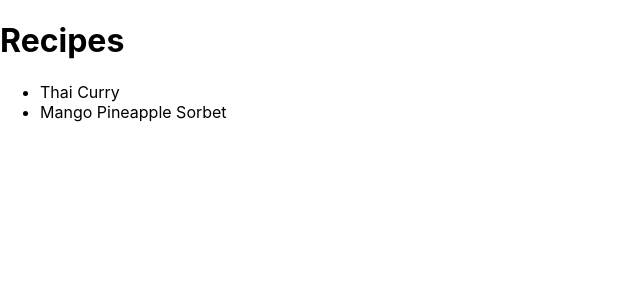
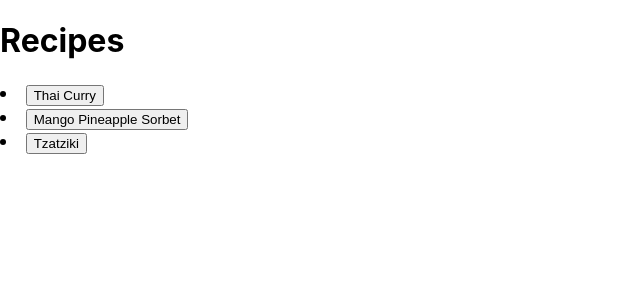
Before and after one commit to vickybremer/Rezeptbuch, a React (Create React App) app in the folder rezeptbuch/: page / in a window 1280 px wide. Shown: the top 300 px of the page, without its empty margins (0-640 px from the left). Built offline with nearby package versions, Linux system fonts and the light colour scheme.

Commit message:
Recipes.js: Rezepttitel zu Buttons
+ OnClick-Test

```diff
--- a/rezeptbuch/src/components/recipes/Recipes.js
+++ b/rezeptbuch/src/components/recipes/Recipes.js
@@ -1,4 +1,4 @@
-const recipes = [{
+const recipeData = [{
         "id": 0,
         "title": "Thai Curry",
         "ingredients": ["100g Rice", "400ml Coconut Milk", "Your favourite vegetables", "30g Cashews", "1Tbsp. Curry Paste"],
@@ -13,20 +13,35 @@ const recipes = [{
         "steps": ["1. Combine sugar, water, pineapple and mangoes in pot over medium heat", "2. Combine with syrup", "3. freeze"],
         "category": "dessert",
         "date": "29.06.2034"
+    },
+    {
+        "id": 2,
+        "title": "Tzatziki",
+        "ingredients": ["400g plain yogurt", "1 cucumber", "2 gloves of garlic", "Juice of half a lemon", "Salt", "Pepper"],
+        "steps": ["1. Shred the cucumber", "2. Squeeze water out of cucumber", "3. Mix everything in a bowl"],
+        "category": "side",
+        "date": "15.07.2021"
 }]
 
 export default function Recipes () {
     console.log("This is a test for Recipe Function");
 
-    const theRecipe = recipes.map(singleRecipe =>
-    <li key={singleRecipe.id}>{singleRecipe.title}</li>)
+    //Button OnClick Test
+    const testClick = () => {
+        console.log("hallo");
+    }
 
+    //Liste der Rezepttitel wird erstellt (sind Buttons)
+    const recipeList = recipeData.map(recipe =>
+    <li key={recipe.id}>
+        <button onClick={testClick}>{recipe.title}</button>
+    </li>)
+
+
+    //Liste wird aufgerufen
     return(
         <div>
-            <ul>{theRecipe}</ul>
+            <h3>{recipeList}</h3>
         </div>
-    // <div>
-    //     <h3>{recipes[0].title}</h3>
-    // </div>
     );
 }
```
